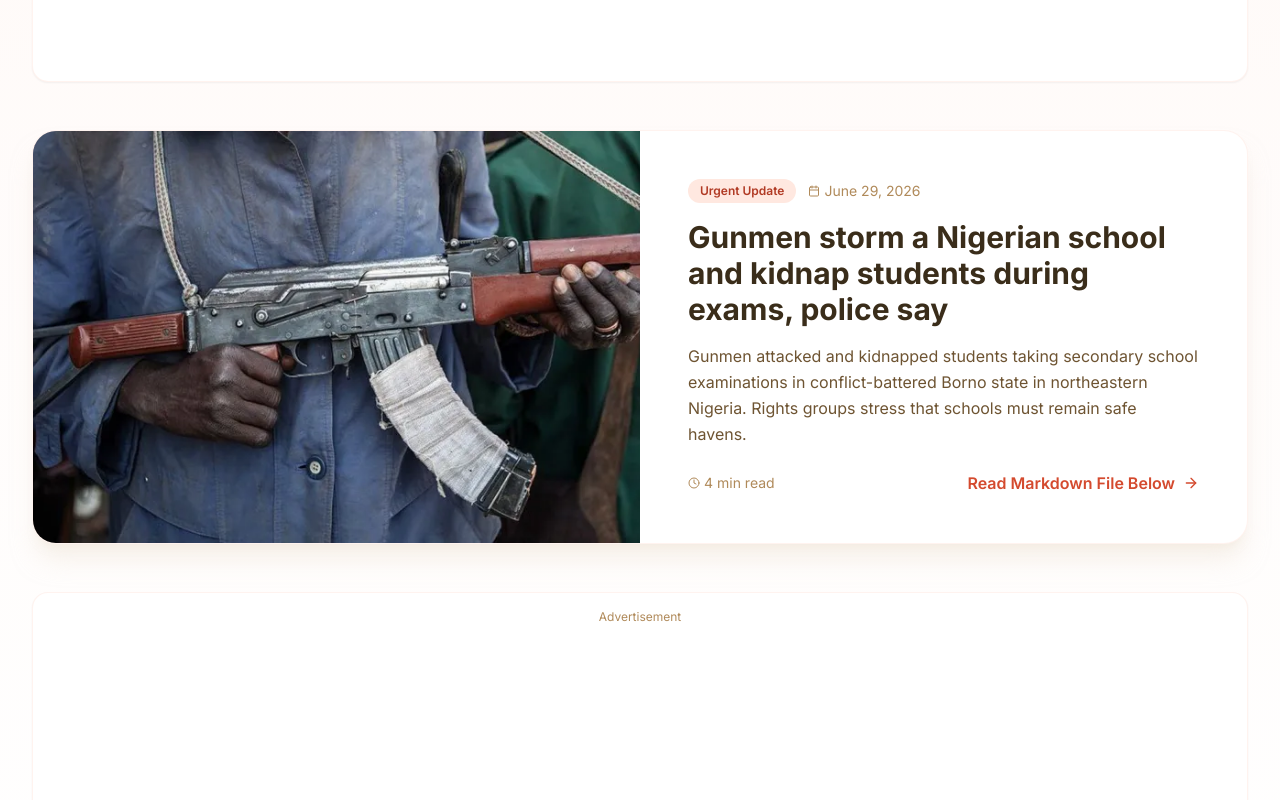
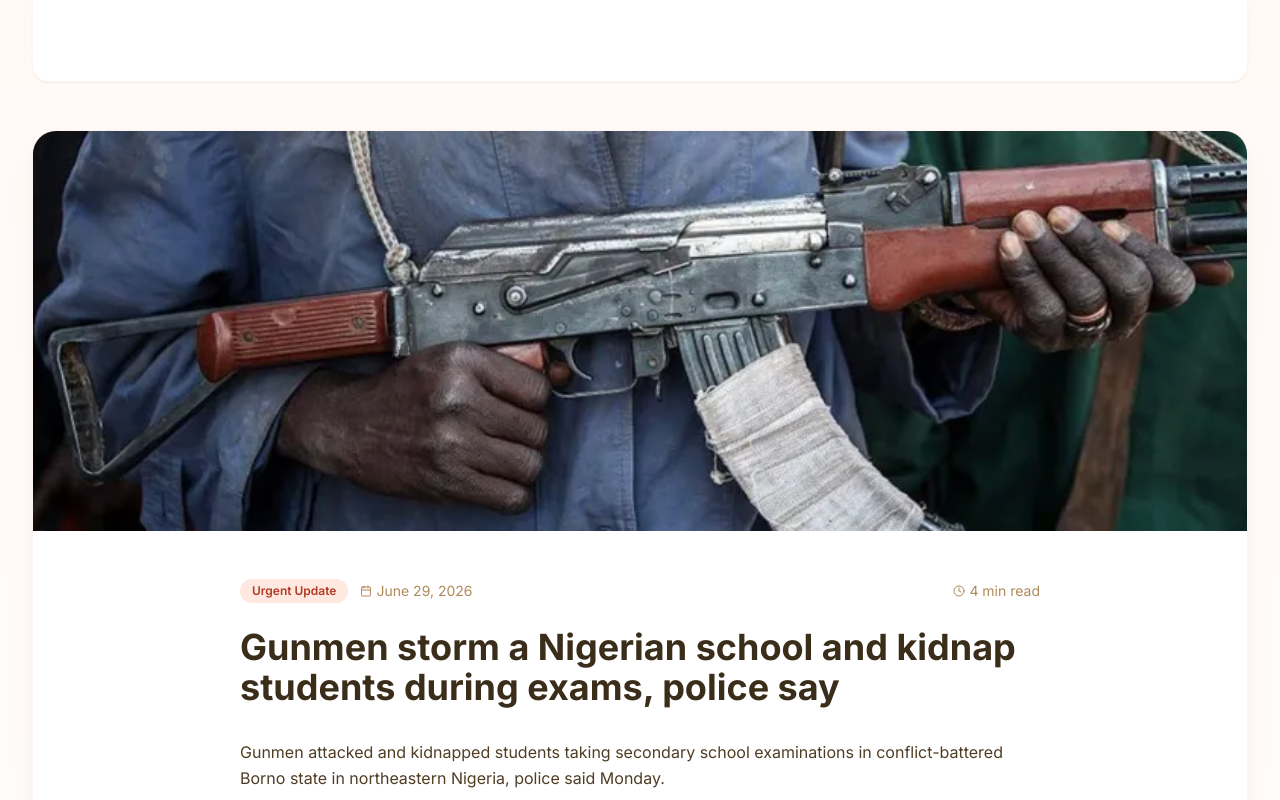
Before and after one commit to kidsroomfoundation/kidsroomfoundation, a Next.js app: page /news in a window 1280 px wide. Shown: the part 540-1340 px from the top of the page. Built offline with nearby package versions, Linux system fonts and the light colour scheme.

Commit message:
Update page.tsx

```diff
--- a/app/news/page.tsx
+++ b/app/news/page.tsx
@@ -2,9 +2,8 @@ import fs from 'fs'
 import path from 'path'
 import matter from 'gray-matter'
 import { marked } from 'marked'
-import { Newspaper, Calendar, ArrowRight, Clock } from 'lucide-react'
+import { Newspaper, Calendar, Clock } from 'lucide-react'
 import Image from 'next/image'
-import Link from 'next/link'
 import AdBanner from '@/components/AdBanner'
 
 interface Article {
@@ -19,11 +18,9 @@ interface Article {
   content: string
 }
 
-// Node logic to fetch all local markdown files dynamically
 function getLocalArticles(): Article[] {
   const newsDirectory = path.join(process.cwd(), 'content/news')
 
-  // Create directory if it doesn't exist yet to prevent build crashes
   if (!fs.existsSync(newsDirectory)) {
     fs.mkdirSync(newsDirectory, { recursive: true })
     return []
@@ -38,7 +35,6 @@ function getLocalArticles(): Article[] {
       const fullPath = path.join(newsDirectory, fileName)
       const fileContents = fs.readFileSync(fullPath, 'utf8')
 
-      // Parse frontmatter metadata
       const { data, content } = matter(fileContents)
 
       return {
@@ -49,12 +45,11 @@ function getLocalArticles(): Article[] {
         readTime: data.readTime || '3 min read',
         category: data.category || 'Update',
         featured: data.featured || false,
-        image: data.image || '/images/logo.png', // Fallback to logo image
+        image: data.image || '/images/logo.png',
         content: content,
       } as Article
     })
 
-  // Sort articles by date descending
   return articles.sort((a, b) => new Date(b.date).getTime() - new Date(a.date).getTime())
 }
 
@@ -67,6 +62,9 @@ export default function NewsPage() {
   const articles = getLocalArticles()
   const featuredArticle = articles.find((a) => a.featured) || articles[0]
   const regularArticles = articles.filter((a) => a.slug !== featuredArticle?.slug)
+
+  // Pre-render the markdown content to safe HTML string
+  const featuredHtmlContent = featuredArticle ? marked(featuredArticle.content) : ''
 
   return (
     <div className="pt-24 pb-24">
@@ -92,20 +90,20 @@ export default function NewsPage() {
           <AdBanner slot="8150475435765548" className="min-h-[250px]" />
         </div>
 
-        {/* Featured Article Layout */}
+        {/* Featured Article Content Display */}
         {featuredArticle && (
           <div className="mb-12 bg-white rounded-3xl shadow-xl shadow-earth-100/50 border border-coral-100/50 overflow-hidden">
-            <div className="grid md:grid-cols-2">
-              <div className="relative min-h-[300px] bg-gradient-to-br from-coral-100 to-earth-100 p-12 flex items-center justify-center">
+            <div className="relative h-[400px] w-full bg-earth-100">
               <Image
                 src={featuredArticle.image}
                 alt={featuredArticle.title}
                 fill
                 className="object-cover"
+                priority
               />
             </div>
-              <div className="p-8 md:p-12 flex flex-col justify-center">
-                <div className="flex items-center gap-3 mb-4">
+            <div className="p-8 md:p-12 max-w-4xl mx-auto">
+              <div className="flex items-center gap-3 mb-6">
                 <span className="px-3 py-1 bg-coral-100 text-coral-700 text-xs font-semibold rounded-full">
                   {featuredArticle.category}
                 </span>
@@ -113,24 +111,24 @@ export default function NewsPage() {
                   <Calendar className="w-3 h-3" />
                   {featuredArticle.date}
                 </span>
-                </div>
-                <h2 className="text-2xl md:text-3xl font-bold text-earth-800 mb-4">
-                  {featuredArticle.title}
-                </h2>
-                <p className="text-earth-600 mb-6 leading-relaxed">
-                  {featuredArticle.excerpt}
-                </p>
-                <div className="flex items-center justify-between">
-                  <span className="text-sm text-earth-400 flex items-center gap-1">
+                <span className="text-sm text-earth-400 flex items-center gap-1 ml-auto">
                   <Clock className="w-3 h-3" />
                   {featuredArticle.readTime}
                 </span>
-                  {/* For full production layout, link this to an individual /news/[slug] page if desired */}
-                  <span className="inline-flex items-center gap-2 text-coral-600 font-semibold cursor-pointer hover:text-coral-700 transition-colors">
-                    Read Markdown File Below <ArrowRight className="w-4 h-4" />
-                  </span>
               </div>
-              </div>
+
+              <h2 className="text-3xl md:text-4xl font-bold text-earth-800 mb-8 leading-tight">
+                {featuredArticle.title}
+              </h2>
+
+              {/* Dynamically parsed markdown container rendering the text directly */}
+              <div
+                className="prose prose-earth max-w-none text-earth-700 space-y-6 leading-relaxed
+                           prose-headings:text-earth-800 prose-headings:font-bold prose-headings:mt-8
+                           prose-blockquote:border-l-4 prose-blockquote:border-coral-500 prose-blockquote:pl-4 prose-blockquote:italic
+                           prose-ul:list-disc prose-ul:pl-6 prose-li:my-2"
+                dangerouslySetInnerHTML={{ __html: featuredHtmlContent }}
+              />
             </div>
           </div>
         )}
```
Lines whose indentation alone changed are shown as unchanged.
